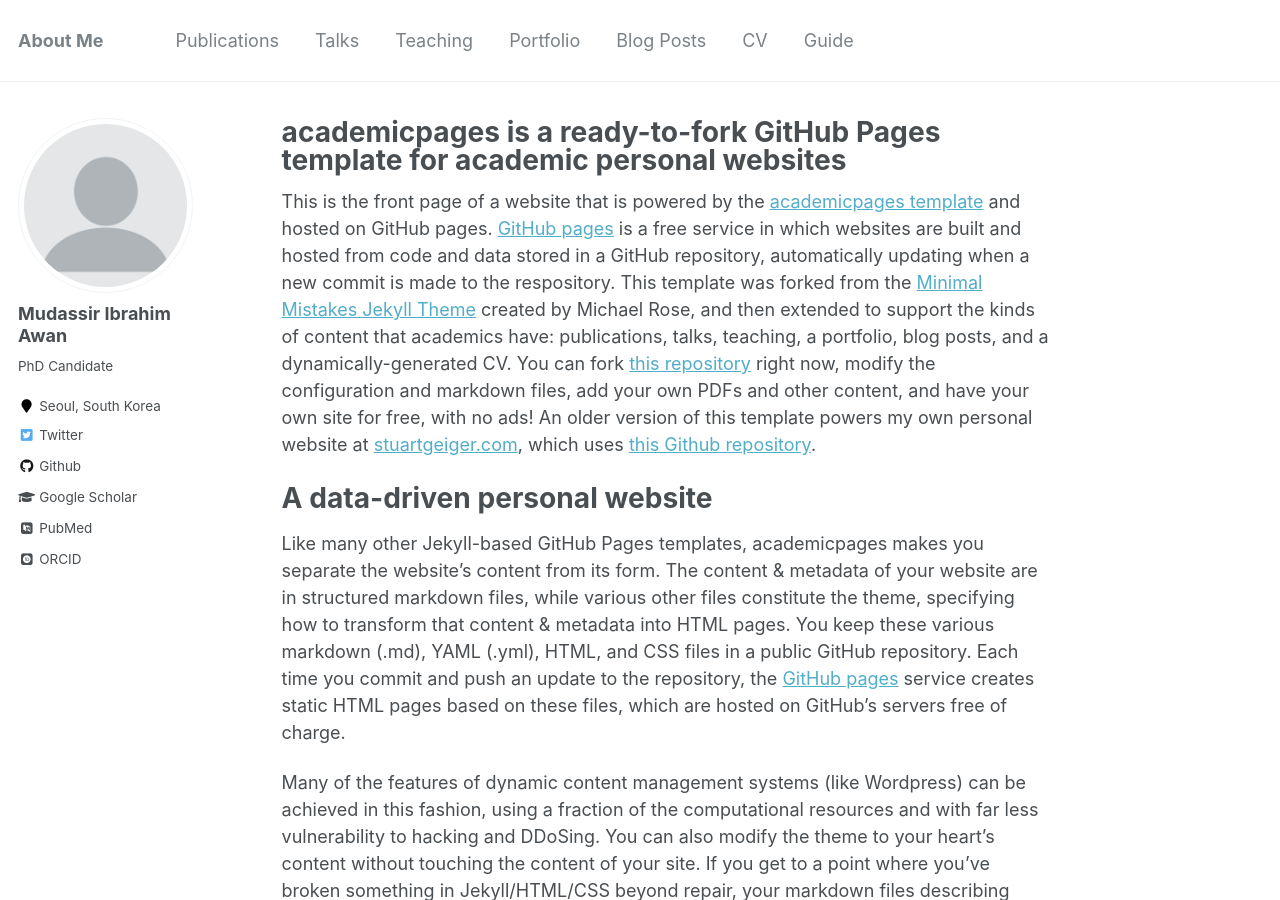
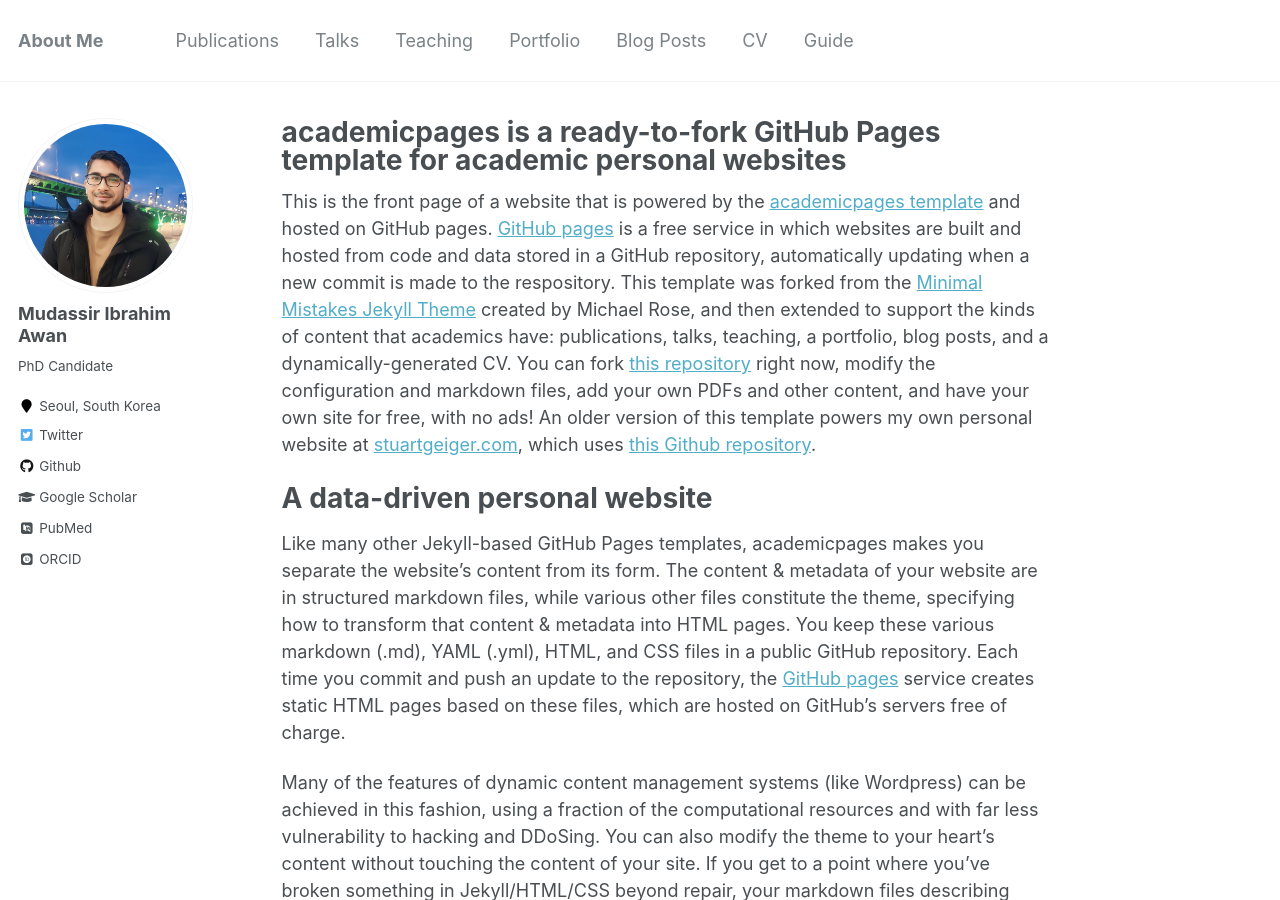
Before and after one commit to mudassir-awan/mudassir-awan.github.io, a Jekyll site: the page built from _pages/about.md, in a window 1280 px wide and 900 px high. Built offline with Jekyll 4.4.1, drawn with Linux system fonts in a browser that asks for light colours; some web fonts are replaced.

Commit message:
change image

```diff
--- a/_config.yml
+++ b/_config.yml
@@ -81,7 +81,7 @@ analytics:
 # Site Author
 author:
   name             : "Mudassir Ibrahim Awan"
-  avatar           : "profile.png"
+  avatar           : "mudassir_new.jpg"
   bio              : "PhD Candidate"
   location         : "Seoul, South Korea"
   employer         :
```
Also changed, not shown: images/mudassir_new.jpg (added).
